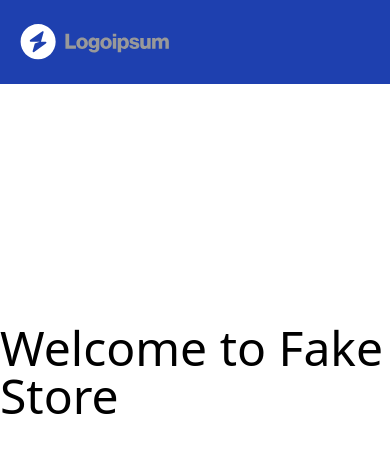
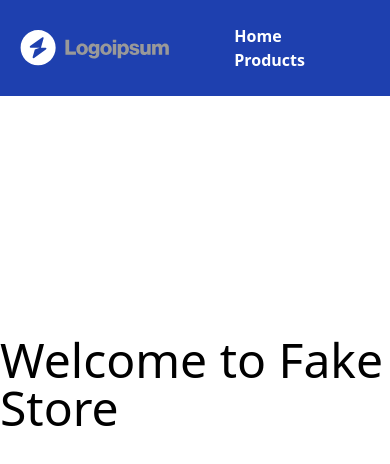
Before and after one commit to FcoJavierLpz/app-store, a React (Create React App) app: page / in a window 390 px wide. Shown: the top 464 px of the page. Built offline with nearby package versions, Linux system fonts and the light colour scheme.

Commit message:
refactor(navbar): fix nabvar responsive

```diff
--- a/src/components/NavBar.jsx
+++ b/src/components/NavBar.jsx
@@ -10,7 +10,7 @@ const NavBar = () => {
             <Link className="text-3xl font-bold font-heading" to="/">
               <img className="h-9" src={logo} alt="logo" />
             </Link>
-            <ul className="hidden md:flex px-4 mx-auto font-semibold font-heading space-x-12">
+            <ul className="md:flex px-4 mx-auto font-semibold font-heading md:space-x-12">
               <li>
                 <NavLink className="hover:text-gray-200" to="/">
                   Home
```
